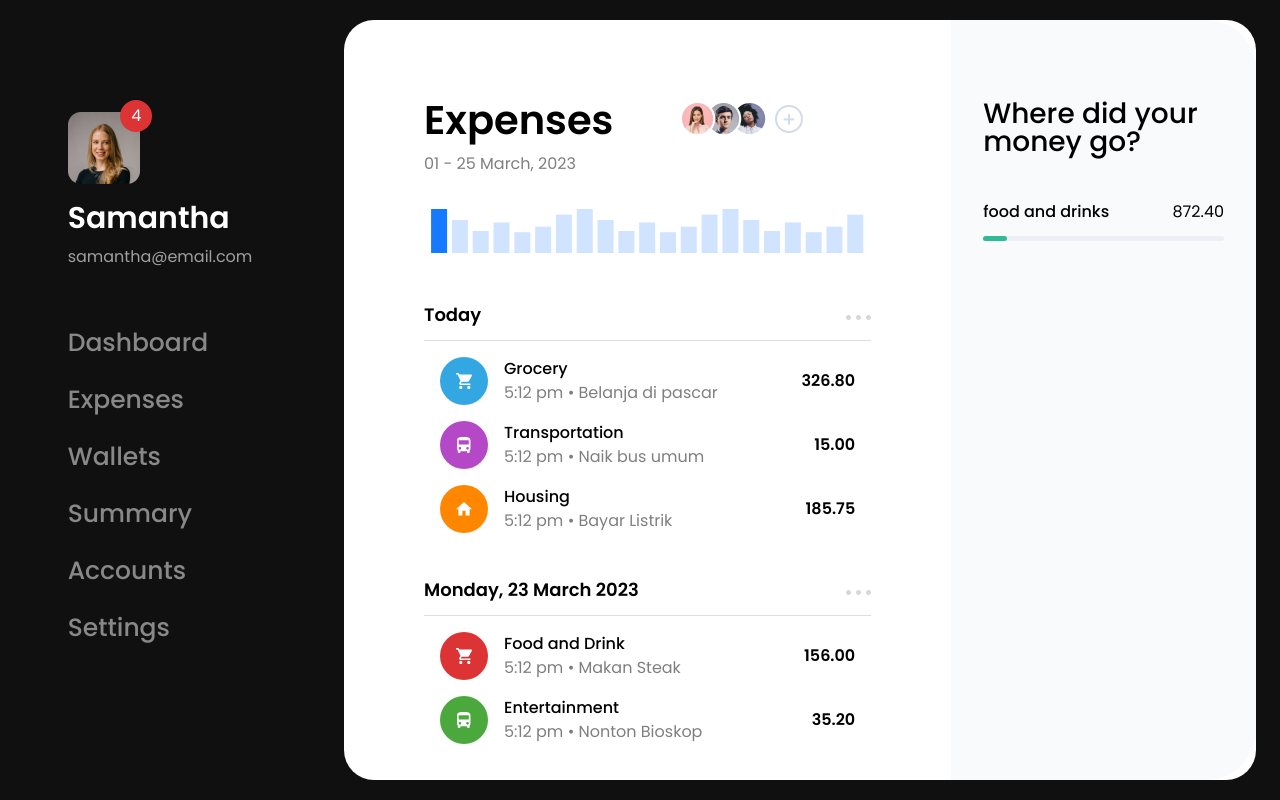
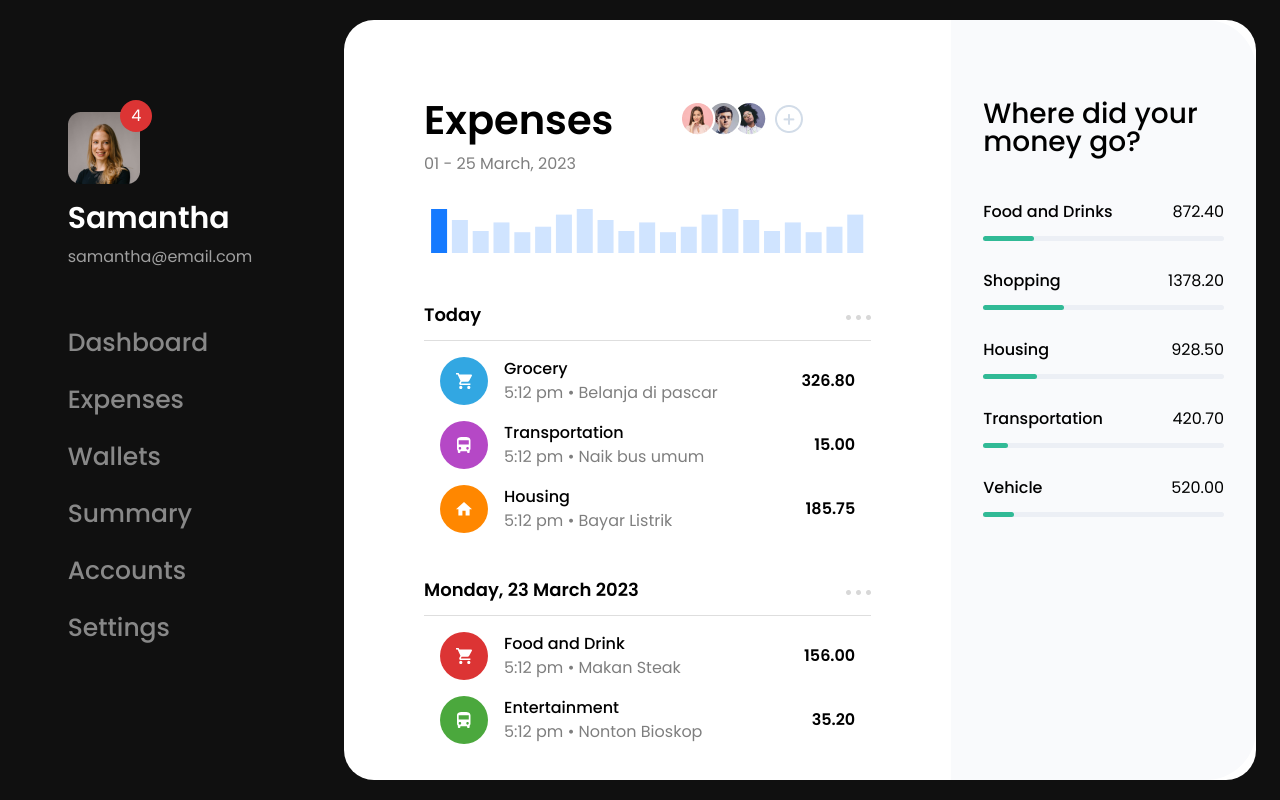
Before and after one commit to amadejaop/figma-react-tutorial, a React (Create React App) app: page / in a window 1280 px wide. Built offline with nearby package versions, Linux system fonts and the light colour scheme.

Commit message:
Add more expenses to the right sidebar
Added an array of expense categories to the right sidebar and mapped
over them.

```diff
--- a/src/pages/expenses/expenses.module.scss
+++ b/src/pages/expenses/expenses.module.scss
@@ -158,7 +158,6 @@
 
 .spendCategoryColoredBar {
     height: 5px;
-    width: 10%;
     background-color: #31ba96;
     position: absolute;
     border-radius: 5px;
--- a/src/pages/expenses/expenses.tsx
+++ b/src/pages/expenses/expenses.tsx
@@ -194,6 +194,34 @@ export default function Expenses() {
     },
   ];
 
+  const spendCategories = [
+    {
+      id: 1,
+      category: "Food and Drinks",
+      price: 872.4,
+    },
+    {
+      id: 2,
+      category: "Shopping",
+      price: 1378.2,
+    },
+    {
+      id: 3,
+      category: "Housing",
+      price: 928.5,
+    },
+    {
+      id: 4,
+      category: "Transportation",
+      price: 420.7,
+    },
+    {
+      id: 5,
+      category: "Vehicle",
+      price: 520,
+    },
+  ];
+
   const onMouseOver = (data: any, index: number) => setActiveIndex(index);
 
   return (
@@ -272,15 +300,17 @@ export default function Expenses() {
           <section className={styles.moneyOverview}>
             <p className={styles.moneyOverviewTitle}>Where did your money go?</p>
           <ul>
-            <li>
+            {spendCategories.map((category) => (
+            <li key={category.id}>
               <div className={styles.spendCategory}>
-                <p className={styles.spendCategoryName}>food and drinks</p>
-                <p className={styles.spendCategoryPrice}>872.40</p>
+                <p className={styles.spendCategoryName}>{category.category}</p>
+                <p className={styles.spendCategoryPrice}>{category.price.toFixed(2)}</p>
               </div>
               <div className={styles.spendCategoryBar}>
-                <div className={styles.spendCategoryColoredBar}></div>
+                <div className={styles.spendCategoryColoredBar} style={{width: `${(category.price / spendCategories.reduce((acc, current) => acc + current.price, 0)) * 100 }%`}}></div>
               </div>
             </li>
+            ))}
           </ul>
           </section>
         </div>
```
